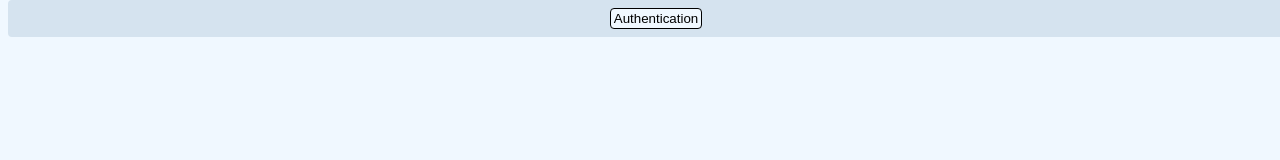
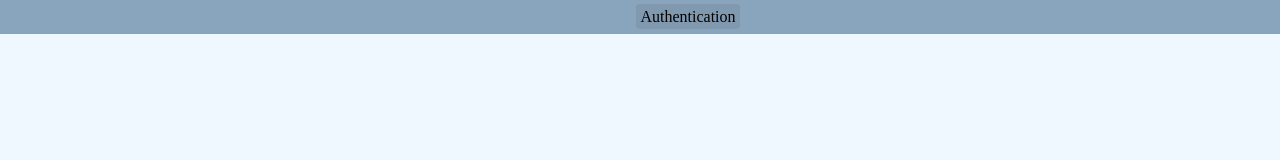
Before and after one commit to WeismanGitHub/TV-Review-Website, a React app: page / in a window 1280 px wide. Built offline with nearby package versions, Linux system fonts and the light colour scheme.

Commit message:
improved navbar styling

```diff
--- a/src/home.js
+++ b/src/home.js
@@ -5,7 +5,7 @@ function Home() {
 
     return (
         <div class='navbar'>
-            {cookie.get('token') ? <button href='/user'>Account</button> : <button href='/authentication'>Authentication</button>}
+            {cookie.get('token') ? <a href='/user' class="navbarButton">Account</a> : <a href='/authentication' class="navbarButton">Authentication</a>}
         </div>
     )
 }
--- a/src/index.css
+++ b/src/index.css
@@ -2,7 +2,7 @@
     background-color: aliceblue;
     text-align: center;
     border-radius: 4px;
-    padding: 0px;
+    margin: 0px;
 }
 
 button {
@@ -30,10 +30,24 @@ button:hover {
 
 .navbar {
     list-style-type: none;
-    background-color: rgb(213, 227, 239);
+    background-color: rgb(137, 165, 189);
     float: left;
     padding: 8px;
     width: 100%;
     position: fixed;
     top: 0;
+    border-radius: 0px
 }
+
+.navbarButton {
+    text-decoration: none;
+    margin-left: 80px;
+    margin-top: 80px;
+    padding: 4px;
+    background-color: rgb(128, 153, 174);
+    color: black;
+}
+
+.navbarButton:hover {
+    filter: brightness(95%);
+}
```
